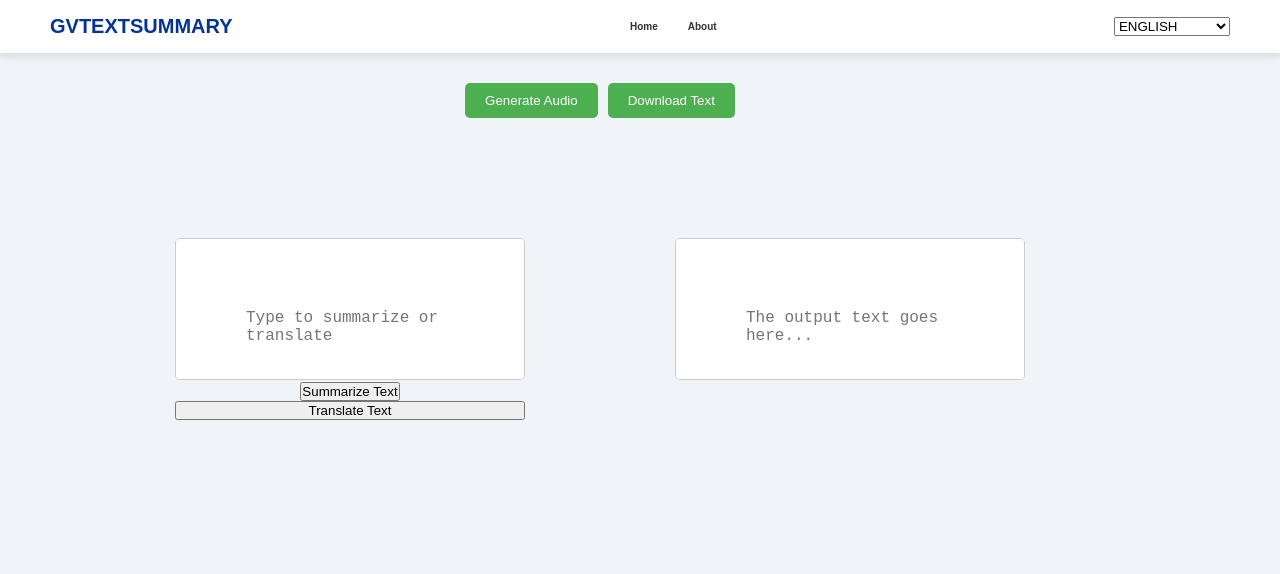
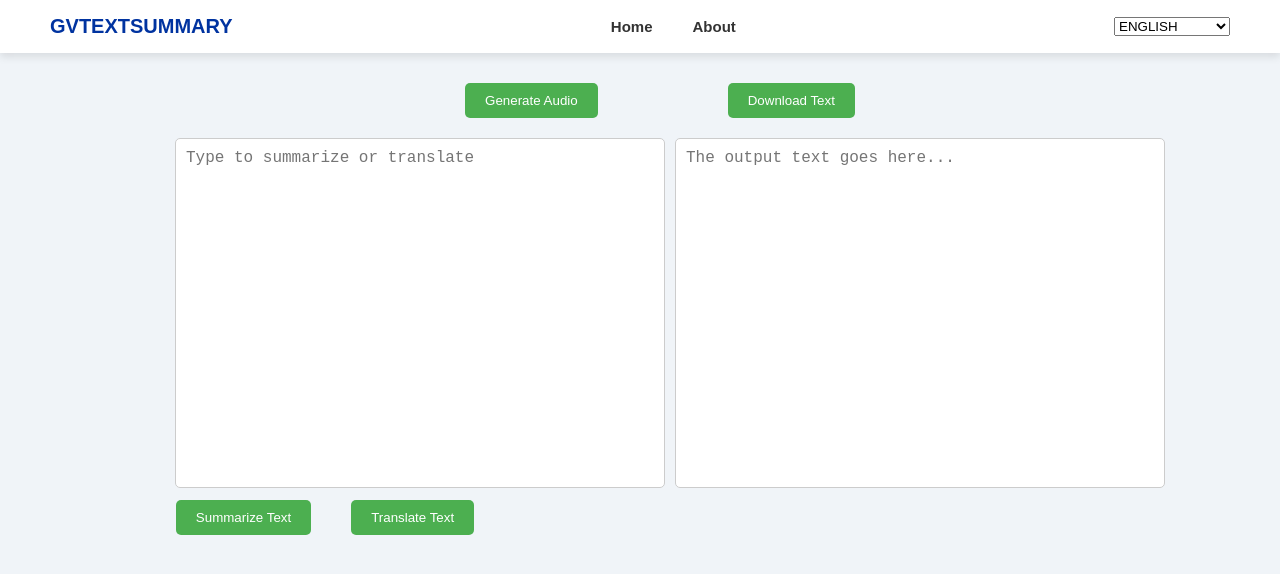
Before and after one commit to ramrockety/GVTextSummary, a React (Create React App) app in the folder text-summary-app/: page / in a window 1280 px wide. Shown: the top 574 px of the page. Built offline with nearby package versions, Linux system fonts and the light colour scheme.

Commit message:
finishing touches for the frontend

```diff
--- a/text-summary-app/src/App.css
+++ b/text-summary-app/src/App.css
@@ -24,10 +24,11 @@ body {
 }
 
 .nav-links a {
-  margin: 0 15px;
+  margin: -30px 20px;
   color: #333;
   text-decoration: none;
   font-weight: bold;
+  font-size: 15px;
 }
 
 .lang-select {
@@ -56,6 +57,7 @@ body {
   border: none;
   border-radius: 5px;
   cursor: pointer;
+  margin-left:120px;
 }
 
 .download-button:hover {
@@ -75,31 +77,44 @@ body {
 }
 
 .text-area textarea {
-  width: 100%;
-  height: 100px;
-  padding: 70px;
+  width: 140%;
+  height: 350px;
+  padding: 10px;
   border: 1px solid #ccc;
   border-radius: 5px;
   resize: none;
   font-size: 16px;
+  margin-top: -100px;
 }
 
-.translate-buttons {
-  display: flex;
-  gap: 20px;
-  margin-top: 10px;
-}
 
 .translate-button {
-  padding: 10px 100px;
-  background-color: #007bff;
+  padding: 10px 20px;
+  background-color: #4CAF50;
   color: white;
   border: none;
   border-radius: 5px;
   cursor: pointer;
-  font-size: 16px;
+  display: flexbox;
+  margin-right: 50px;
+  margin-left:30px;
+  margin-top:10px;
+}
+.summarize-button {
+  padding: 10px 20px;
+  background-color: #4CAF50;
+  color: white;
+  display: flexbox;
+  border: none;
+  border-radius: 5px;
+  cursor: pointer;
+  margin-right: 10px;
+  margin-top:10px;
 }
 
 .translate-button:hover {
   background-color: #0069d9;
 }
+.summarize-button:hover {
+  background-color:#0069d9
+}
--- a/text-summary-app/src/App.js
+++ b/text-summary-app/src/App.js
@@ -118,13 +118,13 @@ function TextSummarizer() {
                 value={inputText}
                 rows="5"
               ></textarea>
-              <button type="submit" disabled={loading}>
+              <button className= "summarize-button" type="submit" disabled={loading}>
                 {loading ? 'Processing...' : 'Summarize Text'}
               </button>
+              <button className = "translate-button" onClick={handleTranslate} disabled={loading}>
+              {loading ? 'Processing...' : 'Translate Text'}
+              </button>
             </form>
-            <button onClick={handleTranslate} disabled={loading}>
-              {loading ? 'Processing...' : 'Translate Text'}
-            </button>
           </div>
 
           <div className="text-area">
```
